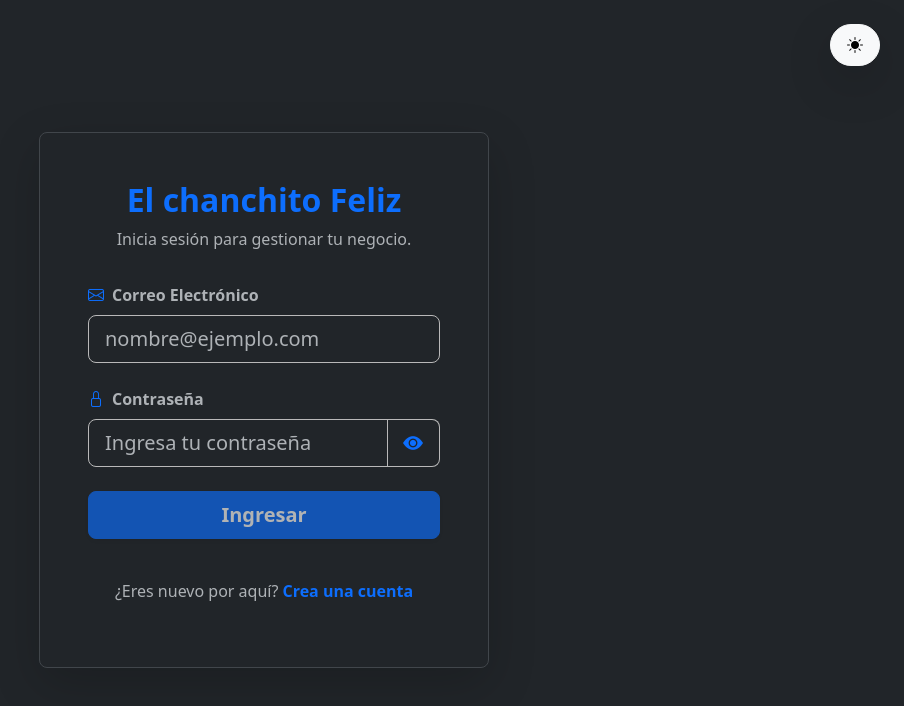
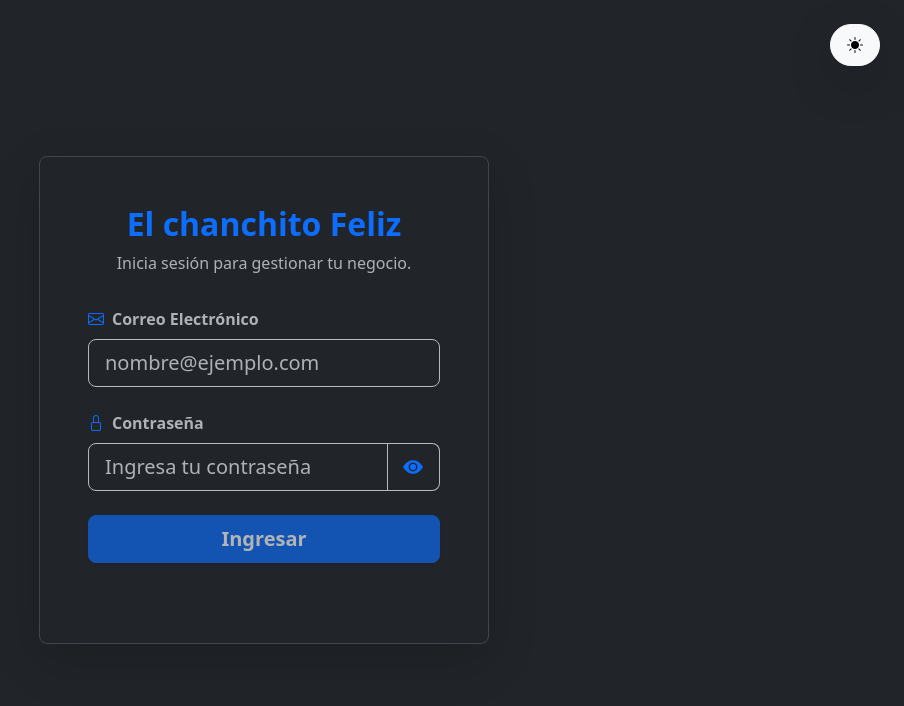
Before and after one commit to josegb123/frontend-celu, a Vue app: page /auth in a window 1280 px wide. Shown: the top 706 px of the page, without its empty margins (376-1280 px from the left). Built offline with nearby package versions, Linux system fonts and the light colour scheme; no server answers; the HTML template or start-up script is replaced by a standard one.

Commit message:
correcciones criticas

```diff
--- a/src/components/products/ProductForm.vue
+++ b/src/components/products/ProductForm.vue
@@ -407,7 +407,7 @@ const submitForm = async () => {
     await ProductoService.saveProducto(formData, productId)
 
     emit('productSaved', { success: true, message: 'Producto guardado con éxito!' })
-    resetAndClose() // 🚨 Cerrar después de guardar exitosamente
+    resetAndClose()
   } catch (err: unknown) {
     let errorMessage = 'Hubo un error desconocido al guardar el producto.'
 
@@ -419,7 +419,7 @@ const submitForm = async () => {
         errorMessage = 'Falló la validación del formulario.'
       } else {
         errorMessage = 'Hubo un error de conexión con el servidor.'
-        console.error('Error al guardar:', axiosErr)
+        console.error('Error al guardar:', axiosErr.message)
       }
     } else {
       console.error('Error al guardar:', err)
--- a/src/components/products/ProductGrid.vue
+++ b/src/components/products/ProductGrid.vue
@@ -111,11 +111,13 @@ const ITEMS_PER_PAGE = 20
 const props = defineProps<{
   searchQuery: string
   categoriaId: number | null
+  // Propiedad para forzar la recarga desde el padre
+  reloadTrigger: number
 }>()
 
 const emit = defineEmits<{
   (e: 'editProduct', product: IProducto): void
-  (e: 'productsUpdated'): void
+
   (e: 'showNotification', result: { message: string; isError: boolean }): void
 }>()
 
@@ -144,7 +146,7 @@ const pagination = reactive<IProductoPaginated>({
   links: null,
 })
 
-//  ESTADO PARA EL MODAL DE PROVEEDORES
+//  ESTADO PARA EL MODAL DE PROVEEDORES
 const isSupplierModalVisible = ref(false)
 const supplierModalData = reactive<{ suppliers: Proveedor[]; productName: string }>({
   suppliers: [],
@@ -273,7 +275,7 @@ const fetchProducts = async () => {
     const response: IProductoPaginated = await ProductoService.getProductos(params)
 
     products.value = response.data
-    console.log(response)
+
     Object.assign(pagination, response)
   } catch (error) {
     console.error('Error al cargar productos:', error)
@@ -324,7 +326,6 @@ const confirmDelete = async () => {
     }
 
     await fetchProducts()
-    emit('productsUpdated')
   } catch (error) {
     console.error(`Error al eliminar el producto ID ${productId}:`, error)
     // Error: Emitir notificación al AdminView
@@ -339,10 +340,22 @@ const confirmDelete = async () => {
 
 // --- OBSERVADORES ---
 
+// 1. Observa cambios en filtros (búsqueda o categoría)
 watch([() => props.searchQuery, () => props.categoriaId], () => {
   currentPage.value = 1
   fetchProducts()
 })
+
+// 2. Observa el trigger de recarga forzada (cuando se guarda un producto)
+watch(
+  () => props.reloadTrigger,
+  (newVal, oldVal) => {
+    if (newVal > oldVal) {
+      console.log(`[ProductGrid] Recarga forzada activada por trigger: ${newVal}.`)
+      fetchProducts()
+    }
+  },
+)
 
 // --- CICLO DE VIDA ---
 onMounted(fetchProducts)
--- a/src/http/laravelApi.ts
+++ b/src/http/laravelApi.ts
@@ -1,8 +1,26 @@
 import axios from 'axios'
 import { useAuthStore } from '@/store/authStore'
 
+const baseURL = import.meta.env.VITE_API_URL;
+
+// Comprobación: si baseURL es null, undefined, o una cadena vacía ('')
+if (!baseURL) {
+    // Puedes usar window.alert() para una alerta simple en el navegador,
+    // o console.error() si prefieres una advertencia discreta en la consola
+    // para los desarrolladores.
+
+    // Opción 1: Alerta en el navegador (más intrusiva, ideal para desarrollo)
+    window.alert("¡ERROR DE CONFIGURACIÓN! VITE_API_URL no está definido en el archivo .env.");
+
+    // Opción 2: Mensaje de error en la consola (mejor para producción/desarrollo)
+    console.error("CONFIG ERROR: La variable de entorno VITE_API_URL no está definida o está vacía.");
+
+    // Opcional: Podrías detener la ejecución si es crítica
+    // throw new Error("VITE_API_URL es obligatorio para iniciar la aplicación.");
+}
+
 const laravelApi = axios.create({
-  baseURL: import.meta.env.VITE_API_URL, // Asegúrate de que esta URL sea correcta
+  baseURL: baseURL,
   headers: {
     //'Content-Type': 'application/json',
     Accept: 'application/json',
--- a/src/interfaces/estadisticas.ts
+++ b/src/interfaces/estadisticas.ts
@@ -1,3 +1,5 @@
+import type { VentaIndexResponse } from "@/services/VentaService"
+
 export interface VentaEstadistica {
   periodo_fecha: string
   ventas_totales: number
@@ -17,6 +19,7 @@ export interface VentasPorPeriodoApiRequest {
 export interface VentasPorPeriodoResponse {
   periodo: string
   data: VentaEstadistica[]
+  lista_ventas : VentaIndexResponse[]
 }
 
 export interface TicketPromedioResponse {
--- a/src/views/AuthView.vue
+++ b/src/views/AuthView.vue
@@ -83,17 +83,6 @@
           >
             {{ authMessage }}
           </div>
-
-          <br />
-          <p class="text-center text-muted mb-0">
-            ¿Eres nuevo por aquí?
-            <router-link
-              :to="{ name: 'register' }"
-              class="text-primary fw-bold text-decoration-none"
-            >
-              Crea una cuenta
-            </router-link>
-          </p>
         </form>
       </div>
     </div>
--- a/src/views/ProductAdminView.vue
+++ b/src/views/ProductAdminView.vue
@@ -42,6 +42,7 @@
       :categoria-id="selectedCategoriaId"
       @edit-product="startEditing"
       @products-updated="handleGridUpdate"
+      :reload-trigger="gridReloadTrigger"
       @show-notification="handleShowNotification"
     />
   </div>
@@ -171,6 +172,8 @@ const startEditing = (product: IProducto) => {
   openProductFormModal()
 }
 
+const gridReloadTrigger = ref(0)
+
 /**
  * Se llama cuando un producto es creado o actualizado.
  */
@@ -178,6 +181,8 @@ const handleProductSaved = (result: { success: boolean; message: string }) => {
   showNotification(result.message, !result.success)
   if (result.success) {
     closeProductFormModal()
+    // [MODIFICADO] Si el guardado fue exitoso, incrementamos el trigger
+    gridReloadTrigger.value++
   }
 }
 
```
Also changed, not shown: 1 other file (tests, documents, lock files or other folders).
